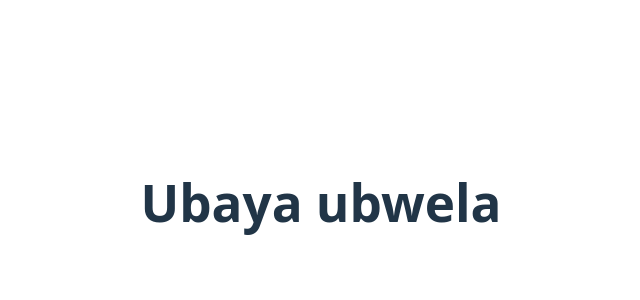
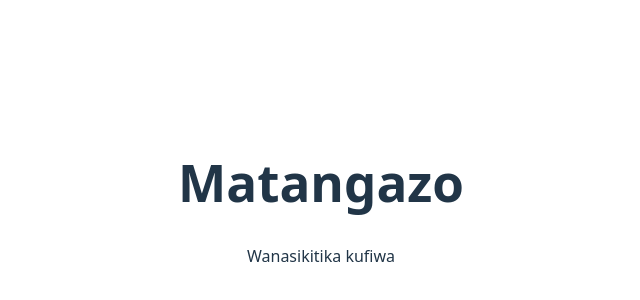
Before and after one commit to IBUNHABIBU/Typescript, a React (Vite) app in the folder reactypescript/: page / in a window 1280 px wide. Shown: the part 198-498 px from the top of the page, without its empty margins (319-959 px from the left). Built offline with nearby package versions, Linux system fonts and the light colour scheme.

Commit message:
Add conmponent

```diff
--- a/reactypescript/src/App.tsx
+++ b/reactypescript/src/App.tsx
@@ -7,7 +7,6 @@ function App() {
   return (
     <>
       <div>
-        <h1>Ubaya ubwela</h1>
         <PostList />
       </div>
     </>
--- a/reactypescript/src/Components/PostList.tsx
+++ b/reactypescript/src/Components/PostList.tsx
@@ -1,9 +1,9 @@
 import PostCard from "./PostCard"
 
-const PostList = async () => {
+const PostList = () => {
   return (
     <div className="postlist">
-        <PostCard />
+        <PostCard title="Matangazo" desc="Wanasikitika kufiwa"/>
     </div>
   )
 }
```
